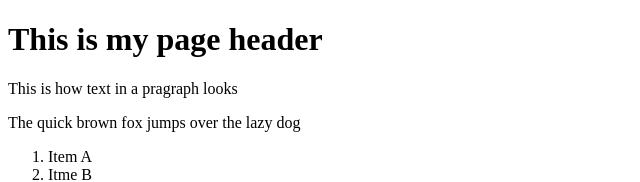
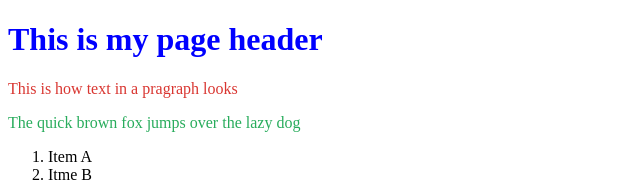
Before and after one commit to avray/html-introduction, a plain HTML site: page index.html in a window 1280 px wide. Shown: the top 182 px of the page, without its empty margins (0-640 px from the left). Drawn offline with Linux system fonts and the light colour scheme.

Commit message:
added a stylesheet

```diff
--- a/index.html
+++ b/index.html
@@ -4,11 +4,12 @@
     <meta charset="UTF-8">
     <meta name="viewport" content="width=device-width, initial-scale=1.0">
     <title>Stripe Foundations - HTML Introduction</title>
+    <link rel="stylesheet" href="style.css">
 </head>
 <body>
-    <h1>This is my page header</h1>
-    <p>This is how text in a pragraph looks</p>
-    <p>The quick brown fox jumps over the lazy dog</p>
+    <h1 class="header1">This is my page header</h1>
+    <p id="para1">This is how text in a pragraph looks</p>
+    <p id="para2">The quick brown fox jumps over the lazy dog</p>
     <ol>
         <li>Item A</li>
         <li>Itme B</li>
--- /dev/null
+++ b/style.css
@@ -0,0 +1,11 @@
+.header1 {
+  color: blue;
+}
+
+#para1 {
+  color: rgb(217, 54, 49);
+}
+
+#para2 {
+  color: #28ac5c;
+}
```
